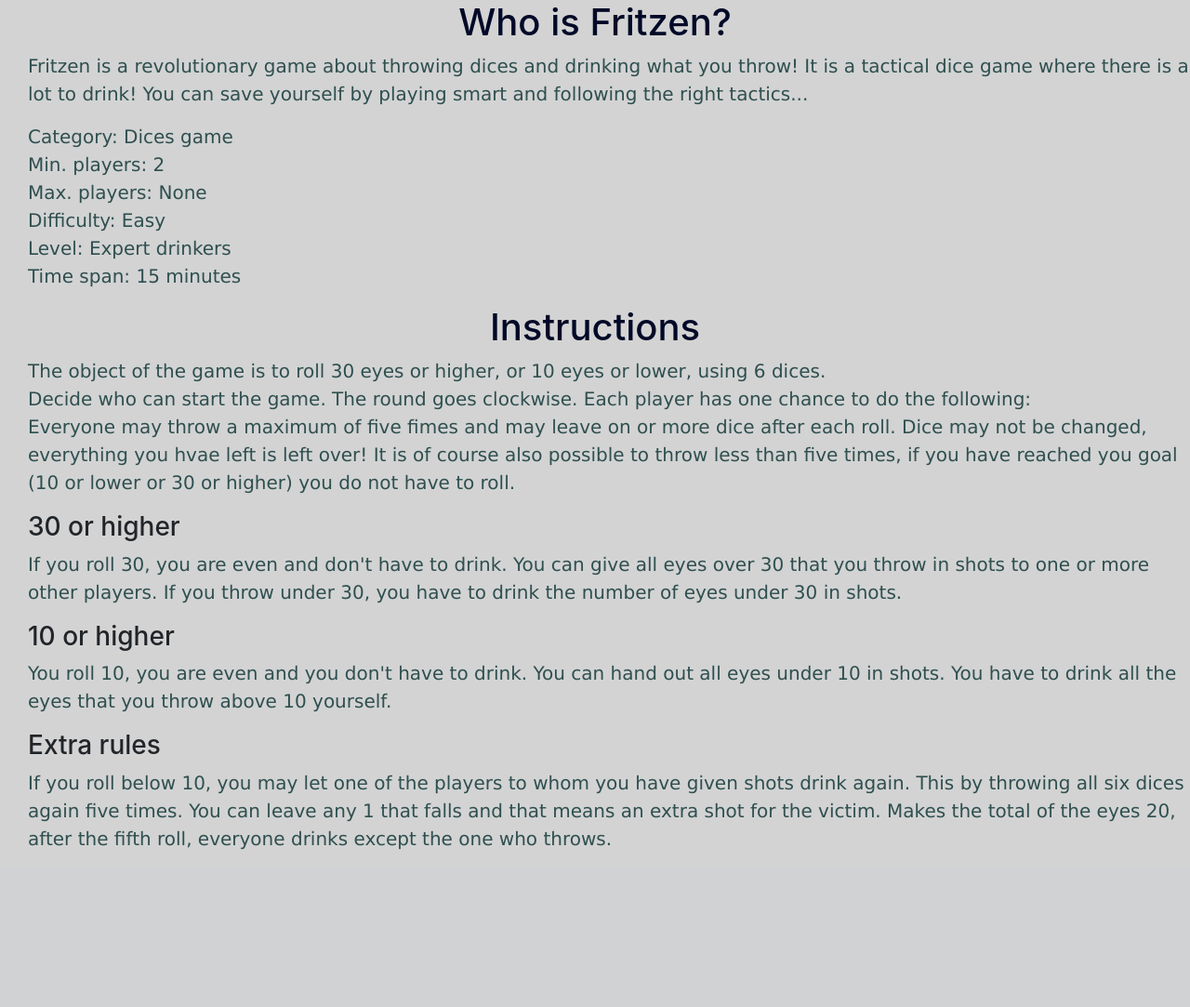
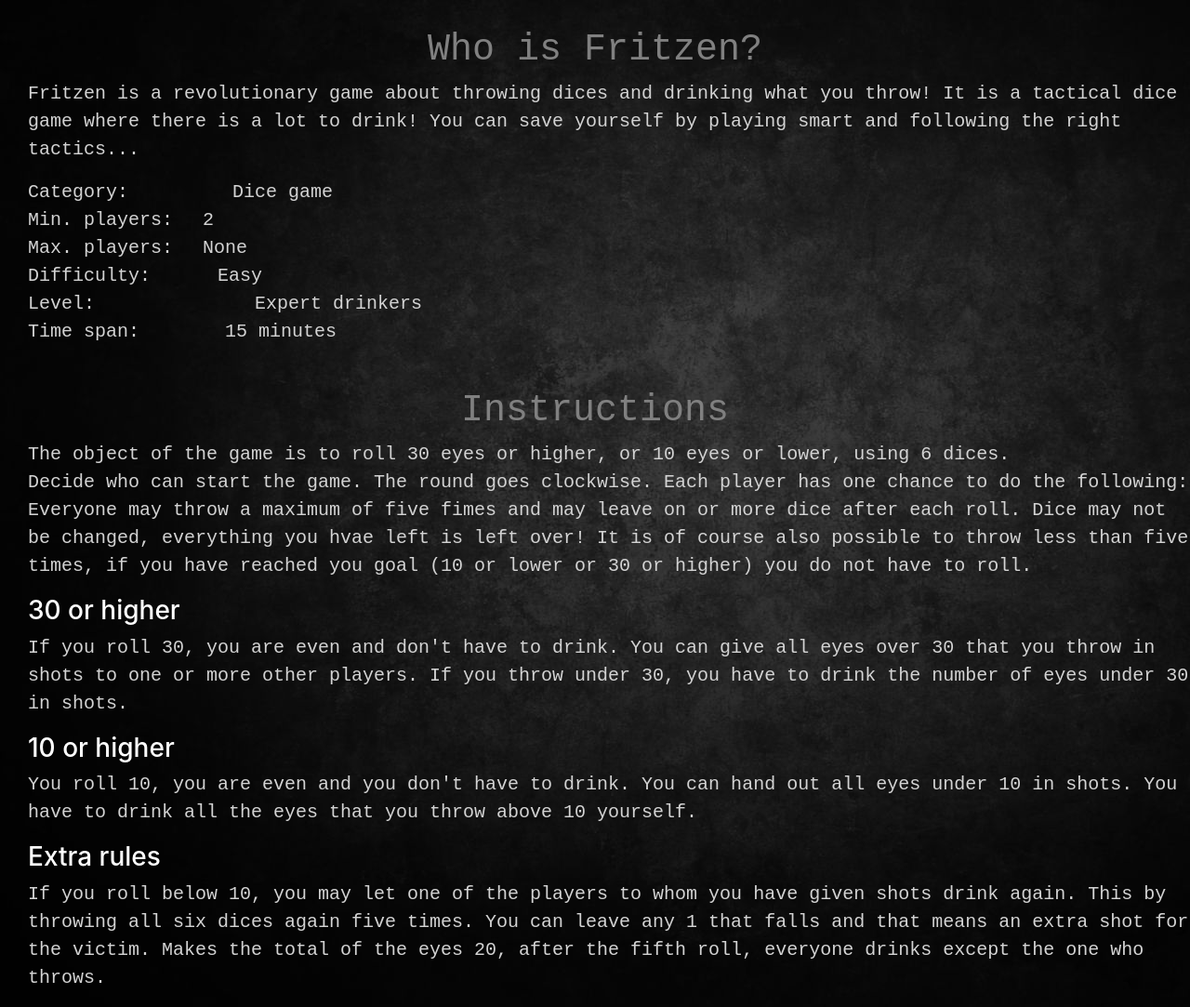
Before and after one commit to Fr1p5/flaskFritzen, a Flask app: page /about in a window 1280 px wide. Shown: the part 56-1139 px from the top of the page at 93% size. Before the commit the page ends 970 px from the top, so only its background shows below. Run offline with Flask 2, Linux system fonts and the light colour scheme; some libraries are stand-ins or nearby versions.

Commit message:
added background

```diff
--- a/static/styles/start.css
+++ b/static/styles/start.css
@@ -0,0 +1,3 @@
+checkbox1 {
+    padding: 30px;
+}
--- a/static/styles/style.css
+++ b/static/styles/style.css
@@ -1,24 +1,30 @@
 body {
-    background-color: lightgrey;
+    background-image: url('../images/bg.jpg');
+    color: white;
 }
 
 h1 {
-    color: rgb(0, 9, 39);
+    color: gray;
     text-align: center;
+    font-family: 'Courier New', Courier, monospace;
+    padding-top: 30px;
 }
 
 h2 {
-    color: rgb(0, 9, 39);
+    color: gray;
+    font-family: 'Courier New', Courier, monospace;
 }
 
 h3 {
     padding-left: 30px;
+    color: gray
+    font-family: 'Courier New', Courier, monospace;
 }
 
 p {
-    font-family: verdana;
+    font-family: 'Courier New', Courier, monospace;
     font-size: 20px;
-    color: darkslategray;
+    color: lightgray;
     padding-left: 30px;
 }
 
@@ -27,10 +33,6 @@ form {
     padding-bottom: 20px;
 }
 
-form-check-input {
+btn-primary {
     padding-top: 20px;
 }
-
-checkbox {
-    padding-left: 30px;
-}
--- a/templates/about.html
+++ b/templates/about.html
@@ -9,12 +9,12 @@
 </p>
 
 <p>
-    Category:       Dices game<br>
-    Min. players:   2<br>
-    Max. players:   None<br>
-    Difficulty:     Easy<br>
-    Level:          Expert drinkers<br>
-    Time span:      15 minutes<br>
+    Category:       &emsp;&emsp;&emsp;&emsp;&emsp;Dice game<br>
+    Min. players:   &emsp;2<br>
+    Max. players:   &emsp;None<br>
+    Difficulty:     &emsp;&emsp;&emsp;Easy<br>
+    Level:          &emsp;&emsp;&emsp;&emsp;&emsp;&emsp;&emsp;&emsp;Expert drinkers<br>
+    Time span:      &emsp;&emsp;&emsp;&emsp;15 minutes<br>
 </p>
 
 <h1>Instructions</h1>
```
Also changed, not shown: templates/start.html (+7 -3 lines), static/images/bg.jpg (added).
